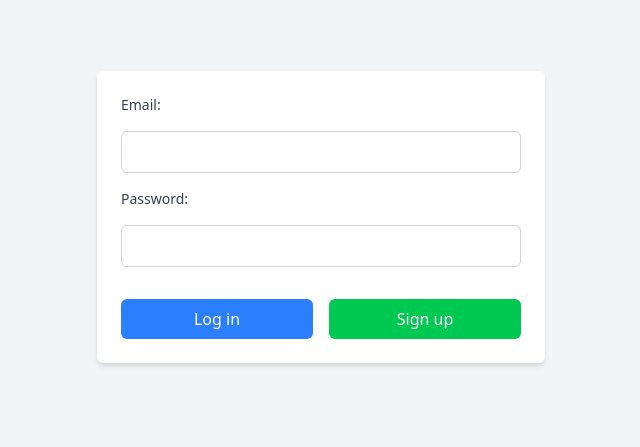
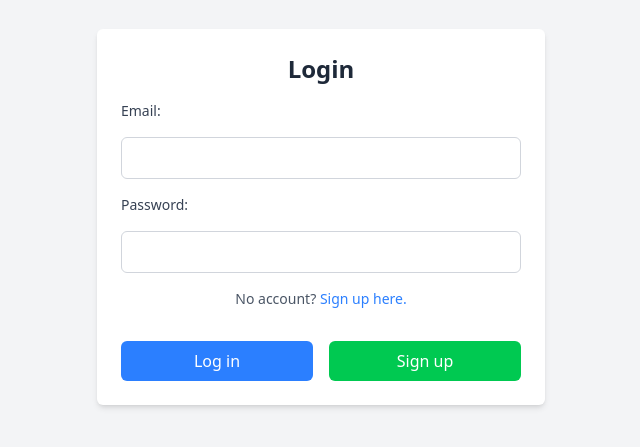
Before and after one commit to BuraYu/linkpulse, a Next.js app: page /login in a window 1280 px wide. Shown: the part 183-630 px from the top of the page, without its empty margins (319-959 px from the left). Built offline with nearby package versions, Linux system fonts and the light colour scheme; no server answers.

Commit message:
fix: removed unused variable in middleware

```diff
--- a/src/app/login/page.tsx
+++ b/src/app/login/page.tsx
@@ -15,6 +15,7 @@ export default async function LoginPage() {
   return (
     <div className="flex items-center justify-center min-h-screen bg-gray-100">
       <form className="flex flex-col gap-4 p-6 max-w-md w-full bg-white shadow-md rounded-md">
+        <h1 className="text-2xl font-bold text-gray-800 text-center">Login</h1>
         <label htmlFor="email" className="text-sm font-medium text-gray-700">
           Email:
         </label>
@@ -35,6 +36,12 @@ export default async function LoginPage() {
           required
           className="w-full px-3 py-2 border border-gray-300 rounded-md focus:outline-none focus:ring-2 focus:ring-blue-500"
         />
+        <span className="text-sm text-gray-600 text-center">
+          No account?{" "}
+          <a href="/signup" className="text-blue-500 hover:underline">
+            Sign up here.
+          </a>
+        </span>
         <div className="flex justify-between gap-4 mt-4">
           <button
             formAction={login}
--- a/src/utils/supabase/middleware.ts
+++ b/src/utils/supabase/middleware.ts
@@ -15,7 +15,7 @@ export async function updateSession(request: NextRequest) {
           return request.cookies.getAll();
         },
         setAll(cookiesToSet) {
-          cookiesToSet.forEach(({ name, value, options }) =>
+          cookiesToSet.forEach(({ name, value }) =>
             request.cookies.set(name, value)
           );
           supabaseResponse = NextResponse.next({
```
